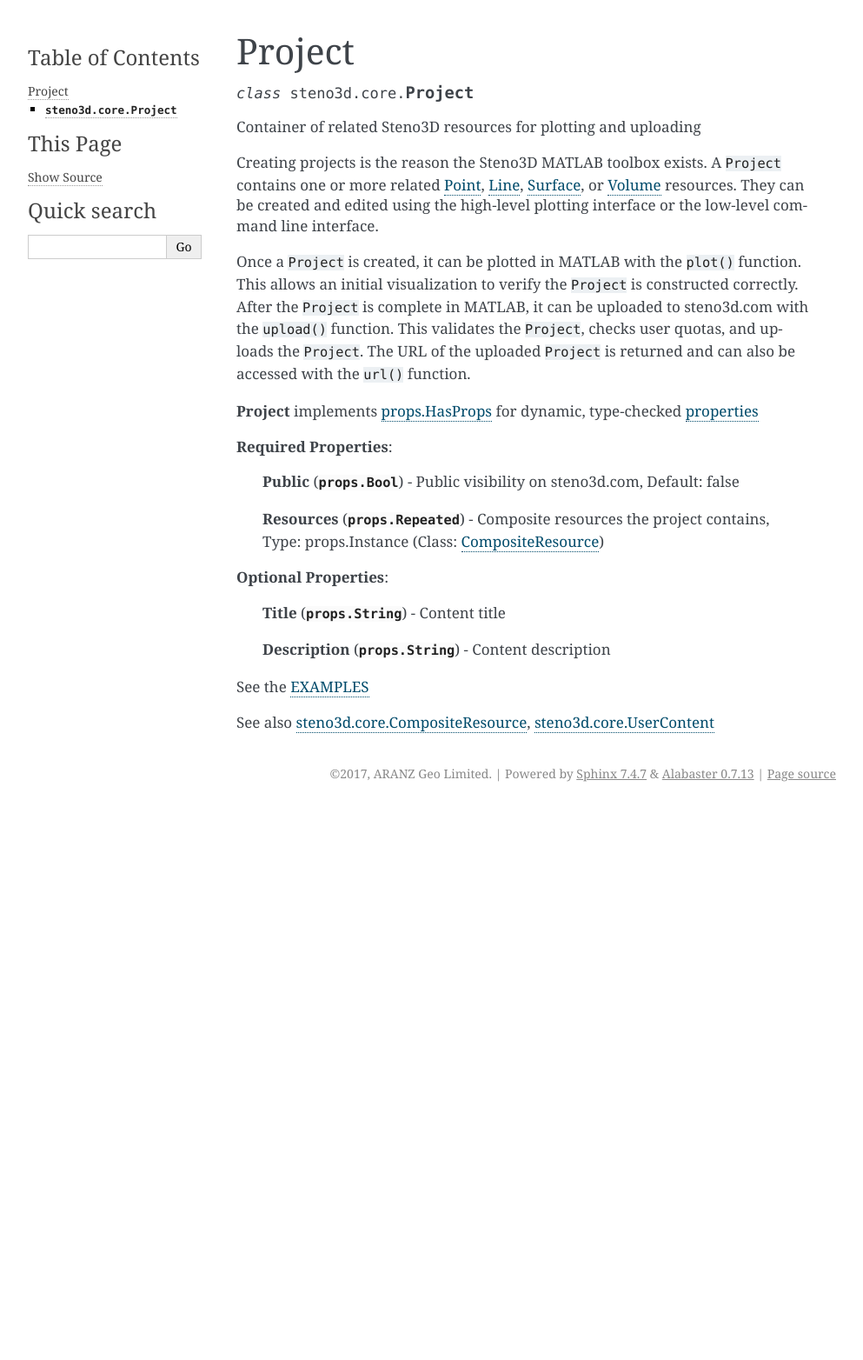
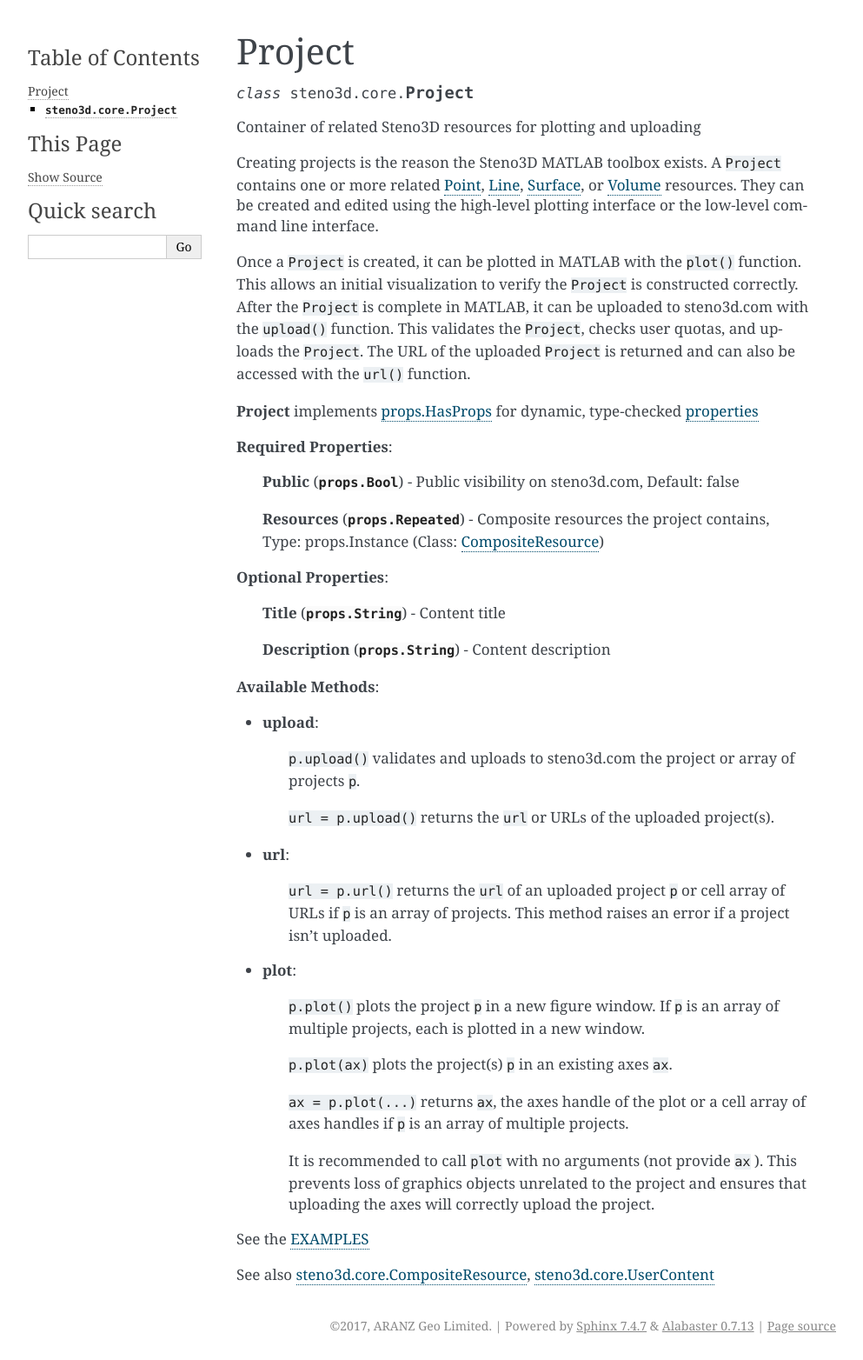
Before and after one commit to Geostatistic/steno3dmat, a Sphinx documentation site: the page built from docs/steno3d/core/Project.rst, in a window 1280 px wide. Shown: the whole page at 87% size, without its empty margins (148-1141 px from the left). Built offline with Sphinx 7.4.7, drawn with Linux system fonts in a browser that asks for light colours; before the commit the page ends 929 px from its top, so only the background shows below that.

Commit message:
Update project methods to work on arrays of projects; document methods

```diff
--- a/docs/steno3d/core/Project.rst
+++ b/docs/steno3d/core/Project.rst
@@ -36,6 +36,38 @@
 
 
 
+**Available Methods**:
+
+* **upload**:
+
+    :code:`p.upload()` validates and uploads to steno3d.com the project or
+    array of projects :code:`p`.
+
+    :code:`url = p.upload()` returns the :code:`url` or URLs of the uploaded
+    project(s).
+
+* **url**:
+
+    :code:`url = p.url()` returns the :code:`url` of an uploaded project :code:`p` or cell
+    array of URLs if :code:`p` is an array of projects. This method raises
+    an error if a project isn't uploaded.
+
+* **plot**:
+
+    :code:`p.plot()` plots the project :code:`p` in a new figure window. If :code:`p` is
+    an array of multiple projects, each is plotted in a new
+    window.
+
+    :code:`p.plot(ax)` plots the project(s) :code:`p` in an existing axes :code:`ax`.
+
+    :code:`ax = p.plot(...)` returns :code:`ax`, the axes handle of the plot or a
+    cell array of axes handles if :code:`p` is an array of multiple projects.
+
+    It is recommended to call :code:`plot` with no arguments (not provide
+    :code:`ax` ). This prevents loss of graphics objects unrelated to the
+    project and ensures that uploading the axes will correctly
+    upload the project.
+
 See the :ref:`EXAMPLES <steno3dexamplescoreproject>`
 
 See also :ref:`steno3d.core.CompositeResource <steno3dcorecompositeresource>`, :ref:`steno3d.core.UserContent <steno3dcoreusercontent>`
```
Also changed, not shown: 1 other file.
